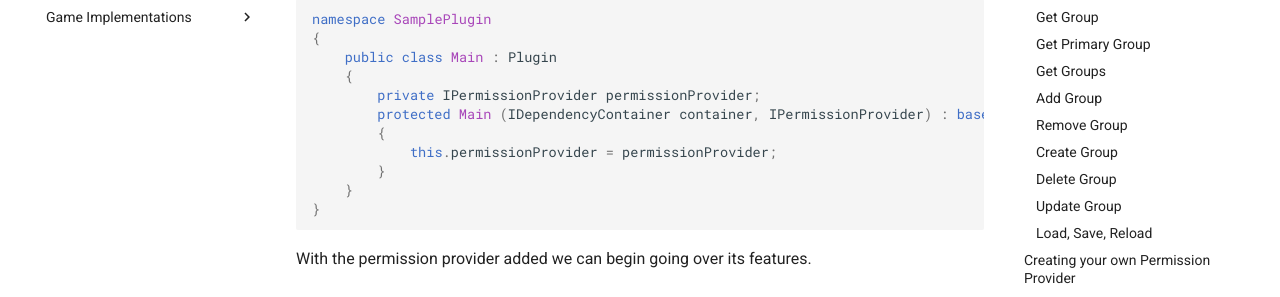
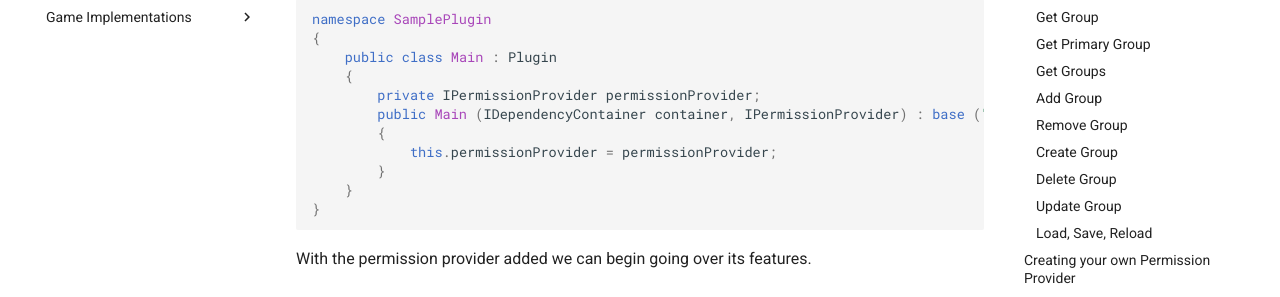
Before and after one commit to RocketMod/Rocket.Documentation, an MkDocs documentation site: the page built from content/development-guide/core-implementation/permissions.md, in a window 1280 px wide and 900 px high. Shown: the part 438-735 px from the top of the window. Built offline with MkDocs 1.6.1 and Material for MkDocs 9.7.7, drawn with Linux system fonts in a browser that asks for light colours; comment, search, counter and statistics services are not loaded; old or Windows-style settings are respelled for this version of MkDocs.

Commit message:
Update permissions.md

```diff
--- a/content/development-guide/core-implementation/permissions.md
+++ b/content/development-guide/core-implementation/permissions.md
@@ -10,7 +10,7 @@ namespace SamplePlugin
 	public class Main : Plugin
 	{
 		private IPermissionProvider permissionProvider;
-		protected Main (IDependencyContainer container, IPermissionProvider) : base ("SamplePlugin", container)
+		public Main (IDependencyContainer container, IPermissionProvider) : base ("SamplePlugin", container)
 		{
 			this.permissionProvider = permissionProvider;
 		}
@@ -309,7 +309,7 @@ namespace SamplePlugin
 {
 	public class Main : Plugin
 	{
-		protected Main (IDependencyContainer container) : base ("Sample Plugin", container)
+		public Main (IDependencyContainer container) : base ("Sample Plugin", container)
 		{
 			container.RegisterSingletonType <IPermissionProvider, MySamplePermissionProvider> ();
 		}
```
